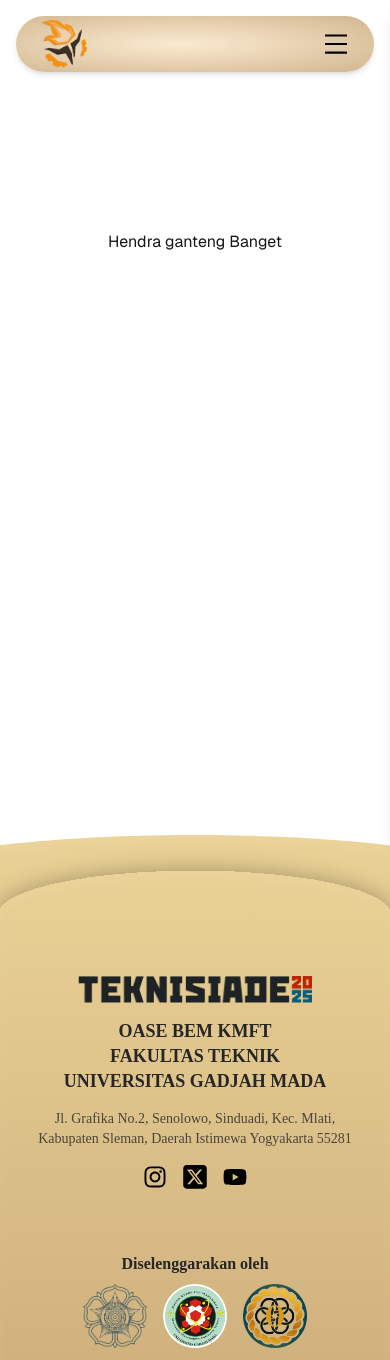
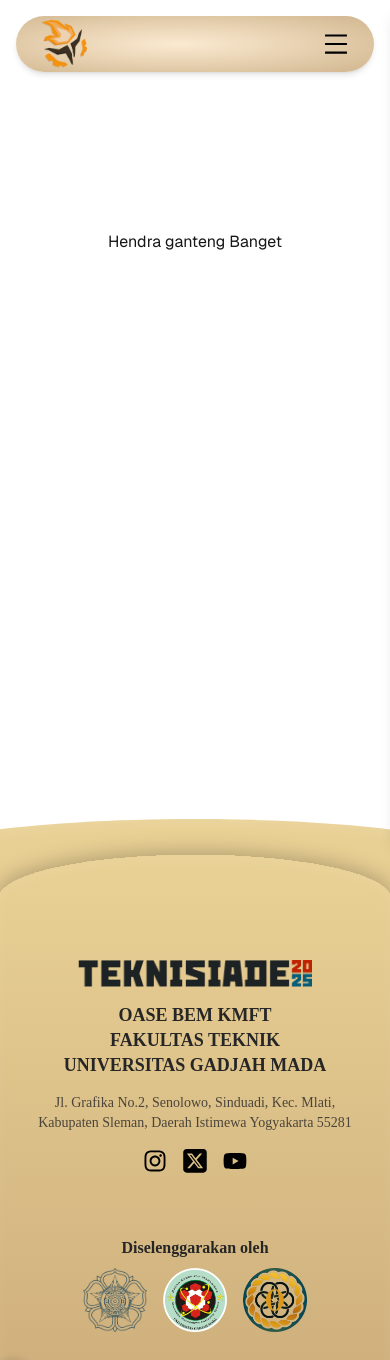
Before and after one commit to Teknisiade2025/FrontEnd, a Next.js app: page / in a window 390 px wide. Shown: the top 1360 px of the page. Built offline with nearby package versions, Linux system fonts and the light colour scheme; a web font is replaced by a local one.

Commit message:
FOOTER: mobile top naik

```diff
--- a/src/app/component/footer/footerMobileDesktop.jsx
+++ b/src/app/component/footer/footerMobileDesktop.jsx
@@ -4,7 +4,7 @@
 
 const FooterTeknisiade = () => {
   return (
-    <footer className="relative w-full -top-38 lg:-top-84 ">
+    <footer className="relative w-full -top-42 lg:-top-84 ">
       {/* Background */}
       <div className="absolute inset-0 z-0">
         {/* Desktop Background */}
```
